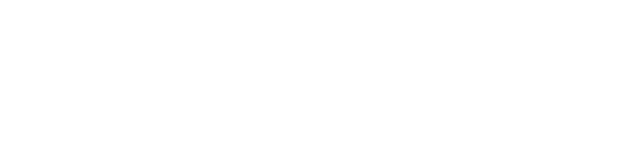
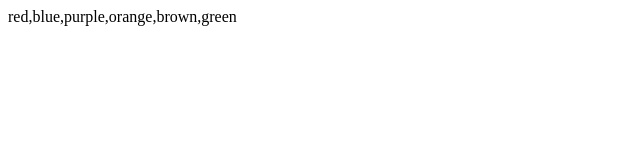
Before and after one commit to learnable-content/build-your-first-website-javascript, a plain HTML site: page arrays.html in a window 1280 px wide. Shown: the whole page, without its empty margins (0-640 px from the left). Drawn offline with Linux system fonts and the light colour scheme.

Commit message:
completed code sample

```diff
--- a/arrays.html
+++ b/arrays.html
@@ -6,7 +6,28 @@
   </head>
   <body>
 
+    <div class="turtle__ninja"></div>
+
     <script>
+
+      var
+        colors = ['red', 'blue', 'purple', 'orange'],
+        el     = document.querySelector('.turtle__ninja');
+
+      el.innerText = colors;
+
+      function setItemModel(item) {
+        colors.push(item);
+        updateView();
+      }
+
+      function updateView() {
+        el.innerHTML = colors;
+      }
+
+      setItemModel('brown');
+      setItemModel('green');
+
     </script>
 
   </body>
```
Lines whose indentation alone changed are shown as unchanged.
